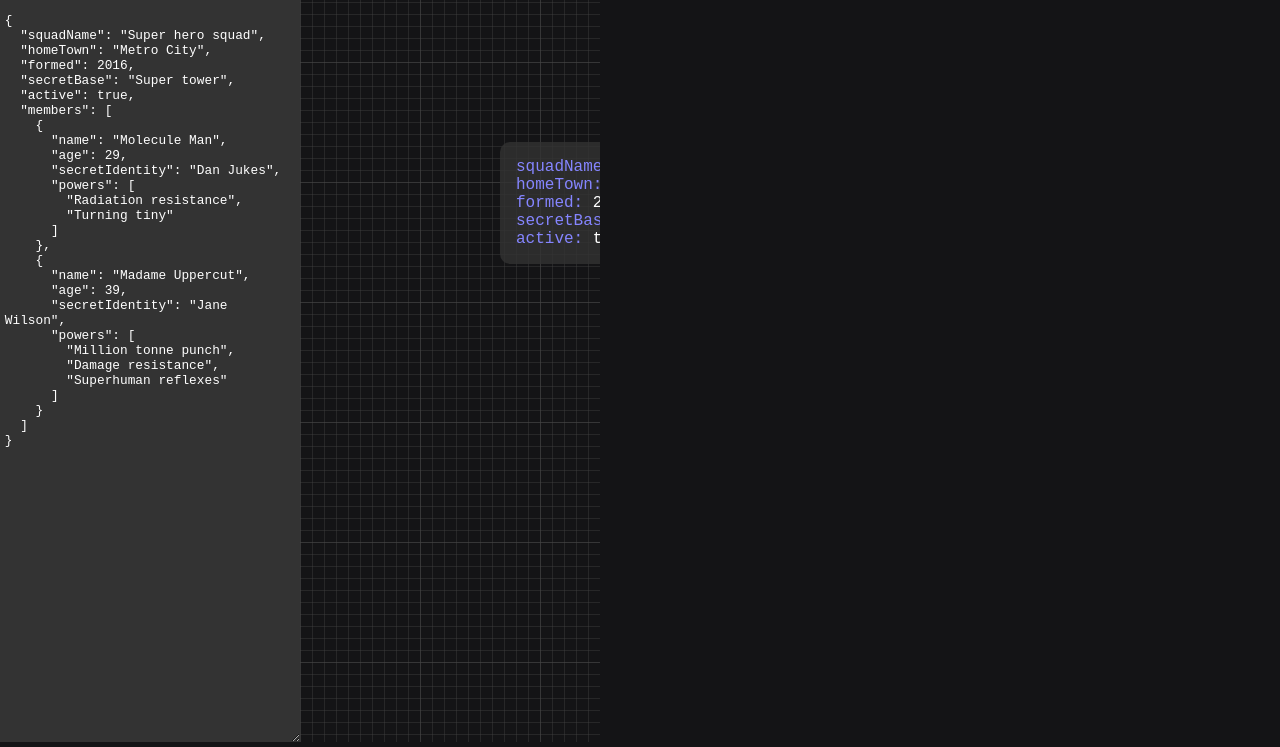
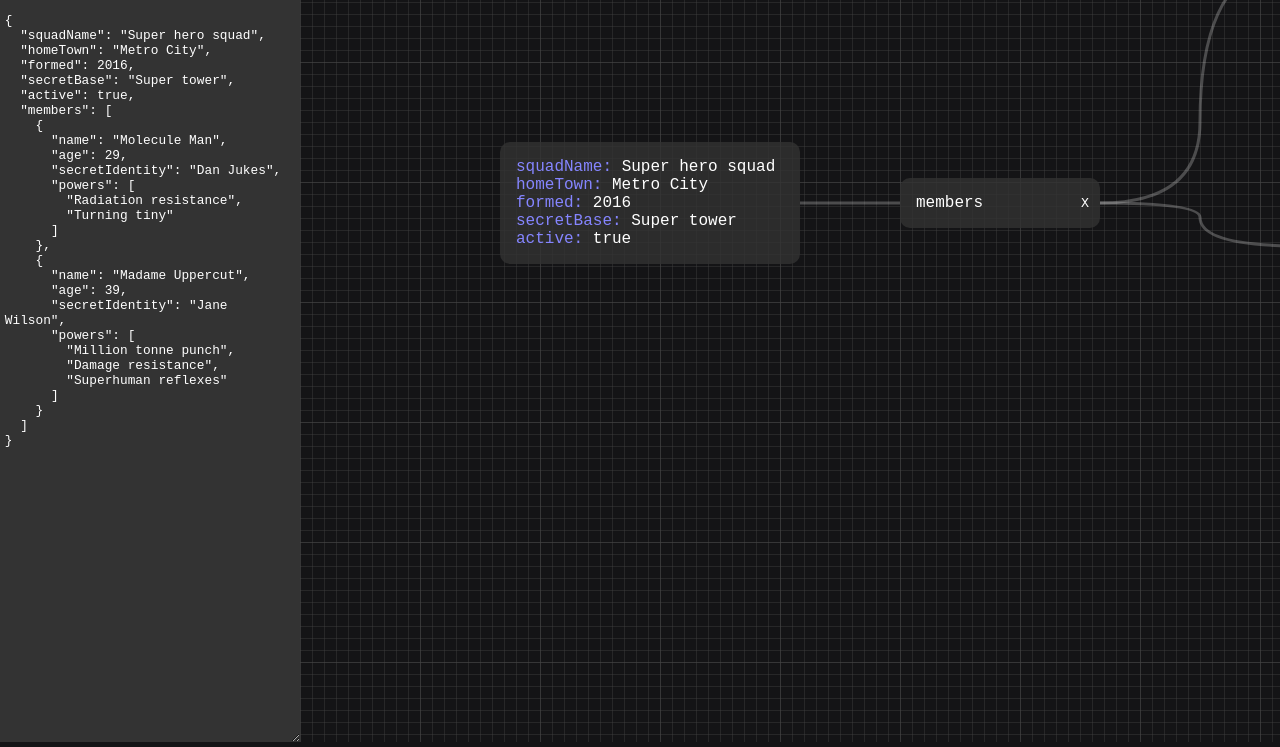
Before and after one commit to zuramai/jsonvis, a website built with Vite: page playground/index.html in a window 1280 px wide. Shown: the part 58-805 px from the top of the page. Built offline with nearby package versions, Linux system fonts and the light colour scheme.

Commit message:
fix: visualizer not full width

```diff
--- a/playground/src/style.css
+++ b/playground/src/style.css
@@ -49,6 +49,9 @@ body {
   border: none;
   padding: 1rem .3rem;
 }
+.visualization {
+  flex-grow: 1;
+}
 #visualizer {
   width: 100%;
   height: 100%;
```
